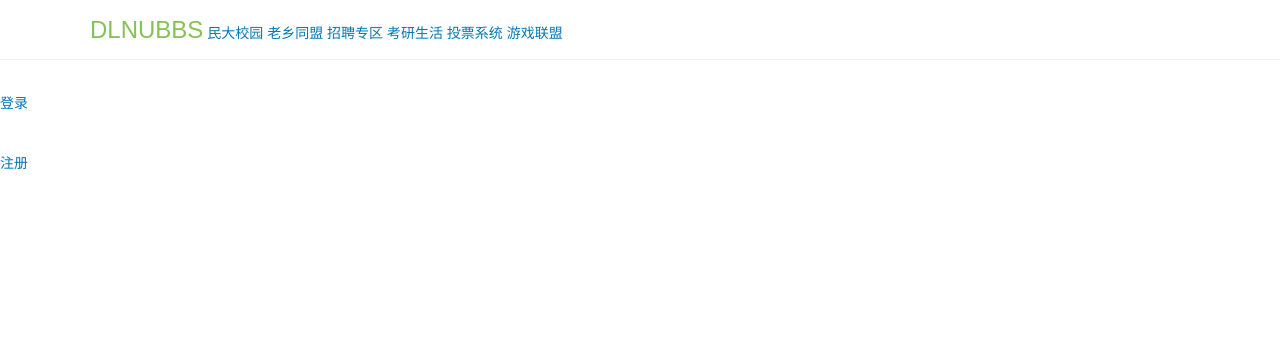
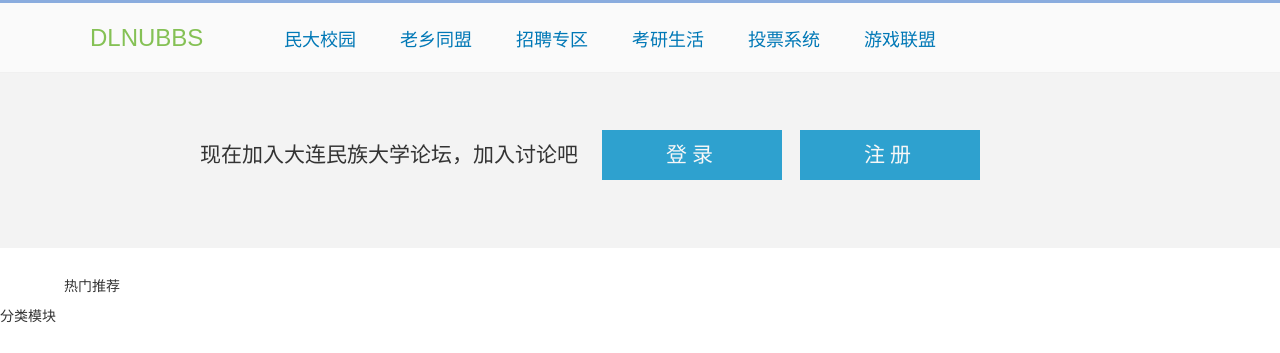
Before and after one commit to KIKIWU/DLNUBBS, a website: page src/index.html at #/home in a window 1280 px wide. Drawn offline with Linux system fonts and the light colour scheme.

Commit message:
header css modify

```diff
--- a/src/app/home/home.html
+++ b/src/app/home/home.html
@@ -1,4 +1,5 @@
 <div class="container">
+    <div class="linear-wp"></div>
     <header class="header">
         <div class="center-block sub-nav-wrap">
             <span class="logo">DLNUBBS</span>
@@ -11,15 +12,18 @@
                 <li><a href="">游戏联盟</a></li>
             </ul>
         </div>
-
-  	    <div class="login-layout">
-  	    	<ul>
-  	    		<li><a href="#/login">登录</a></li>
-  	    		<li><a href="#/register">注册</a></li>
-  	    	</ul>
-  	    </div>
     </header>
     <div class="content-layout">
+        <div class="login-layout">
+            <div class="login-text center-block">
+                <h4>现在加入大连民族大学论坛，加入讨论吧</h4>
+                <ul class="">
+                    <li class=""><a href="#/login" class="btn-common">登录</a></li>
+                    <li class=""><a href="#/register" class="btn-common">注册</a></li>
+                </ul>
+            </div>
+
+        </div>
     	<div class="content">
     		<div class="main-content">
     			<div class="carousel">
--- a/src/app/home/home.scss
+++ b/src/app/home/home.scss
@@ -4,7 +4,7 @@
 	color: #333;
 }
 body {
-	font-family: Arial,Helvetica,sans-serif;
+	font-family: "Microsoft YaHei","WenQuanYi Micro Hei",SimHei,tahoma,sans-serif;
 }
 li {
 	list-style-type: none;
@@ -21,31 +21,53 @@ h2 {
 	margin-left: 0;
 	margin-right: 0;
 }
-.common-btn {
-	// border: 1px solid #F3F3F3;
-	// color: #0078b6;
+.btn-common {
+	color: #f7f7f7;
+    height: 50px;
+    line-height: 50px;
+    font-size: 21px;
+    width: 180px;
+    background-color: #2EA1CF;
+    display: inline-block;
+    margin: 0 7px;
+    text-align: center;
+    letter-spacing: 5px;
+    &:hover {
+    	cursor: pointer;
+    	background: #0078B6;
+    	text-decoration: none;
+    	color: #fff;
+    }
+
 }
 .container {
 	background-color: #fff;
 	width: 100%;
 	padding: 0;
-
+    .linear-wp {
+    	height: 3px;
+    }
 	header {
 		width: 100%;
     	min-width: 1170px;
 		position: fixed;
 	    z-index: 100;
-	    height: 60px;
+	    height: 70px;
 	    border-bottom: 1px solid #f0f0f0;
-	    line-height: 60px;
+	    line-height: 70px;
 	    margin-bottom: 30px;
+	    background-color: #FAFAFA;
 	    &.header {
-	    	height: 60px;
-            line-height: 60px;
+	    	height: 70px;
+            line-height: 70px;
 	    }
 	    span.logo {
+	    	display: inline-block;
+	    	width: 150px;
+	    	height: 70px;
+	    	margin-right: 40px;
 	    	font-size: 24px;
-	    	// font-family:
+	    	font-family: sans-serif,'Museo Sans', 'Museo'
 	    }
 	    .sub-nav-wrap {
 	    	width: 1100px;
@@ -55,9 +77,44 @@ h2 {
 	    	li {
 				display: inline-block;
 	   		 	text-decoration: none;
+	   		 	margin-right: 40px;
+	   		 	font-size: 18px;
 	    	}
 
 	    }
 
 	}
+	.content-layout {
+		.login-layout {
+			margin-top: 70px;
+			height: 175px;
+		    overflow: hidden;
+		    background: #f3f3f3;
+		    margin-bottom: 28px;
+		    .login-text {
+		    	width: 1100px;
+		    	margin-top: 57px;
+		    	padding: 0 70px 0 110px;
+
+		    	h4 {
+		    		font-weight: normal;
+				    font-size: 21px;
+				    color: #333;
+				    font-family: sans-serif;
+				    margin-right: 13px;
+				    line-height: 50px;
+				    display: inline;
+				    // text-align: right;
+		    	}
+		    	ul {
+		    		display: inline-block;
+		    		li {
+		    			display: inline-block;
+
+		    		}
+		    	}
+		    }
+
+		}
+	}
 }
--- a/src/app/login/login.scss
+++ b/src/app/login/login.scss
@@ -7,7 +7,7 @@ $linear: #D9D9D9;
 }
 .linear-wp {
 	width: 100%;
-	height: 8px;
+	height: 5px;
 	background-color: #8AACDE;
 }
 a {
```
Also changed, not shown: src/app/home/home.css, src/app/login/login.css.
